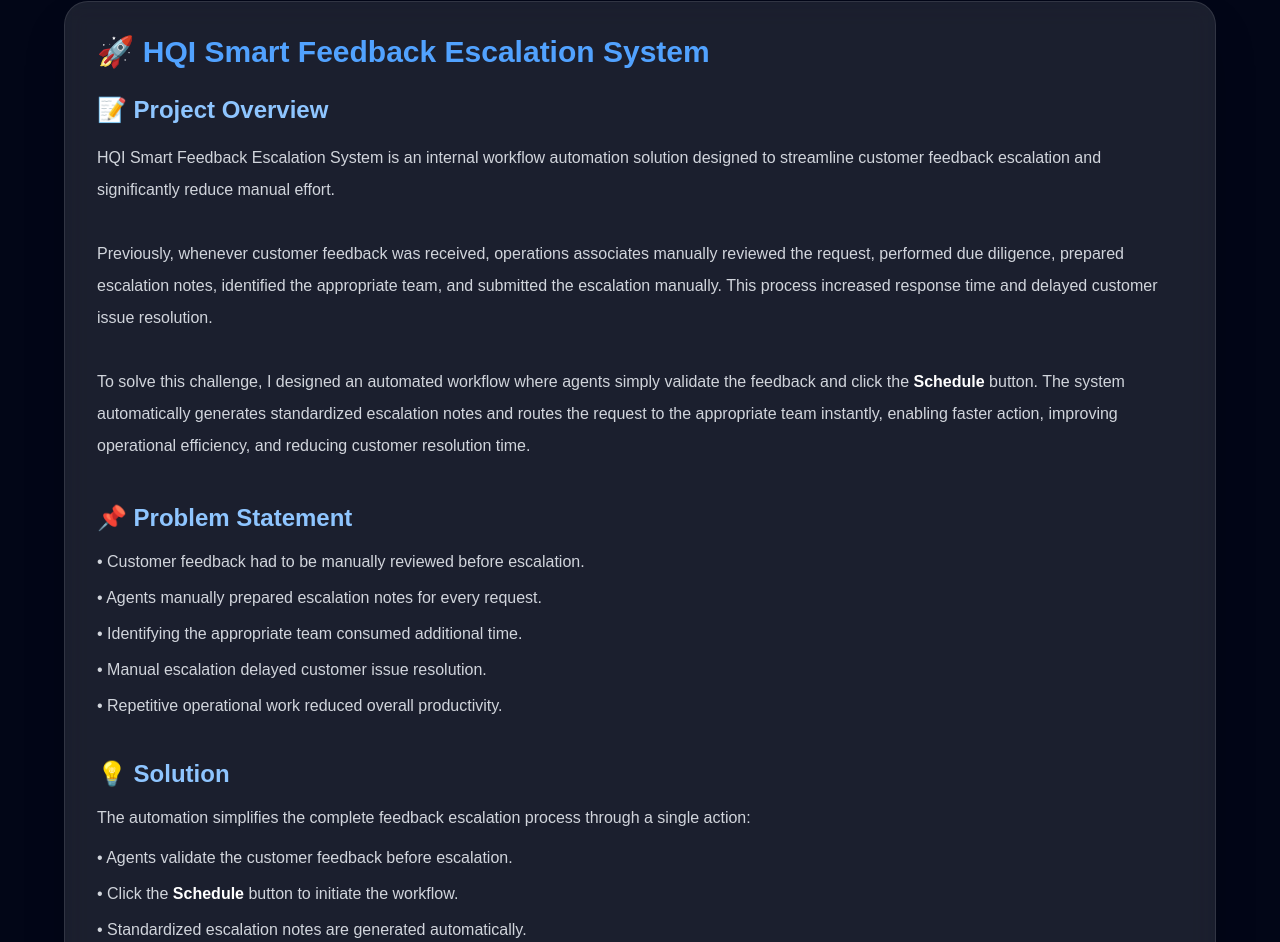
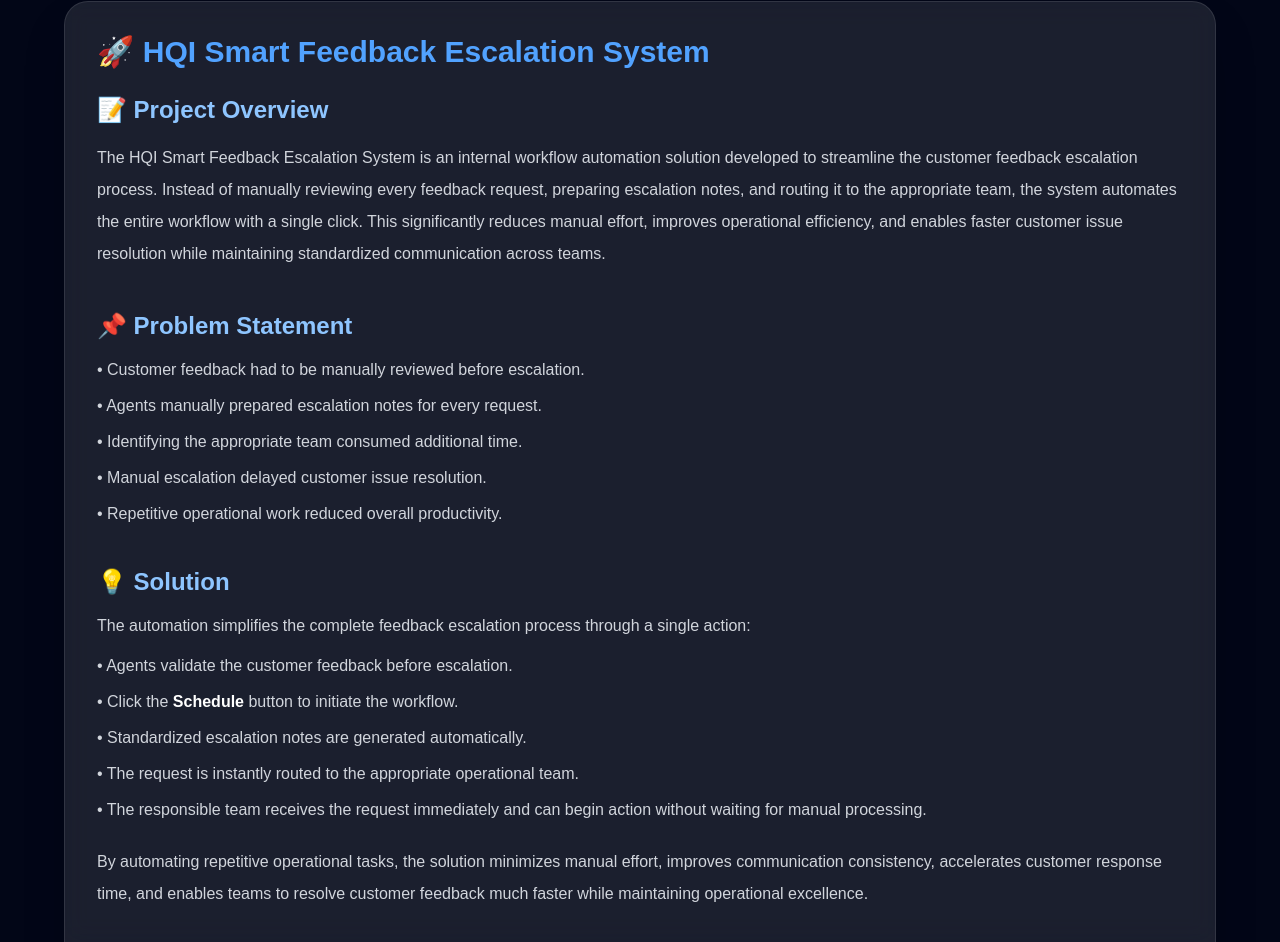
Before and after one commit to kameshDass/portfolio, a Next.js app: page / in a window 1280 px wide. Shown: the part 4461-5403 px from the top of the page. Built offline with nearby package versions, Linux system fonts and the light colour scheme.

Commit message:
Updated portfolio

```diff
--- a/src/components/Projects.tsx
+++ b/src/components/Projects.tsx
@@ -29,31 +29,9 @@ export default function Projects() {
           </h4>
 
           <p className="text-gray-300 leading-8">
-            HQI Smart Feedback Escalation System is an internal workflow
-            automation solution designed to streamline customer feedback
-            escalation and significantly reduce manual effort.
 
-            <br />
-            <br />
+The HQI Smart Feedback Escalation System is an internal workflow automation solution developed to streamline the customer feedback escalation process. Instead of manually reviewing every feedback request, preparing escalation notes, and routing it to the appropriate team, the system automates the entire workflow with a single click. This significantly reduces manual effort, improves operational efficiency, and enables faster customer issue resolution while maintaining standardized communication across teams.
 
-            Previously, whenever customer feedback was received, operations
-            associates manually reviewed the request, performed due diligence,
-            prepared escalation notes, identified the appropriate team, and
-            submitted the escalation manually. This process increased response
-            time and delayed customer issue resolution.
-
-            <br />
-            <br />
-
-            To solve this challenge, I designed an automated workflow where
-            agents simply validate the feedback and click the
-            <span className="font-semibold text-white">
-              {" "}Schedule{" "}
-            </span>
-            button. The system automatically generates standardized escalation
-            notes and routes the request to the appropriate team instantly,
-            enabling faster action, improving operational efficiency, and
-            reducing customer resolution time.
           </p>
 
           {/* Problem Statement */}
```
